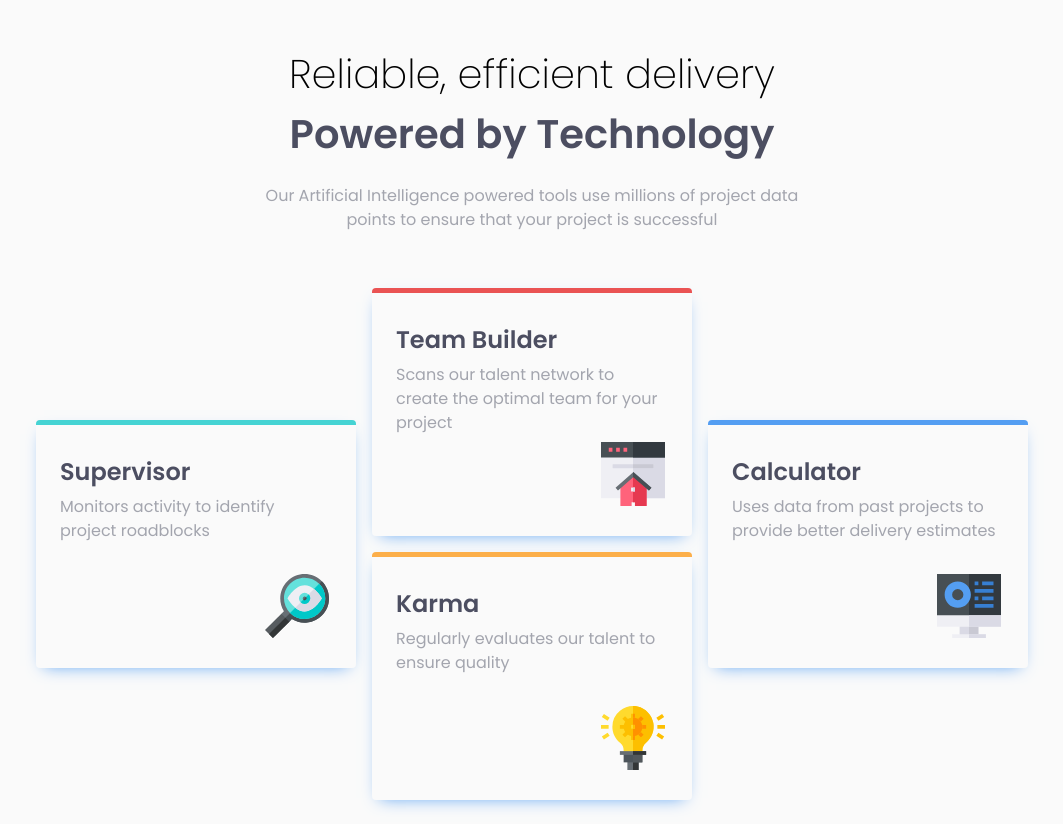
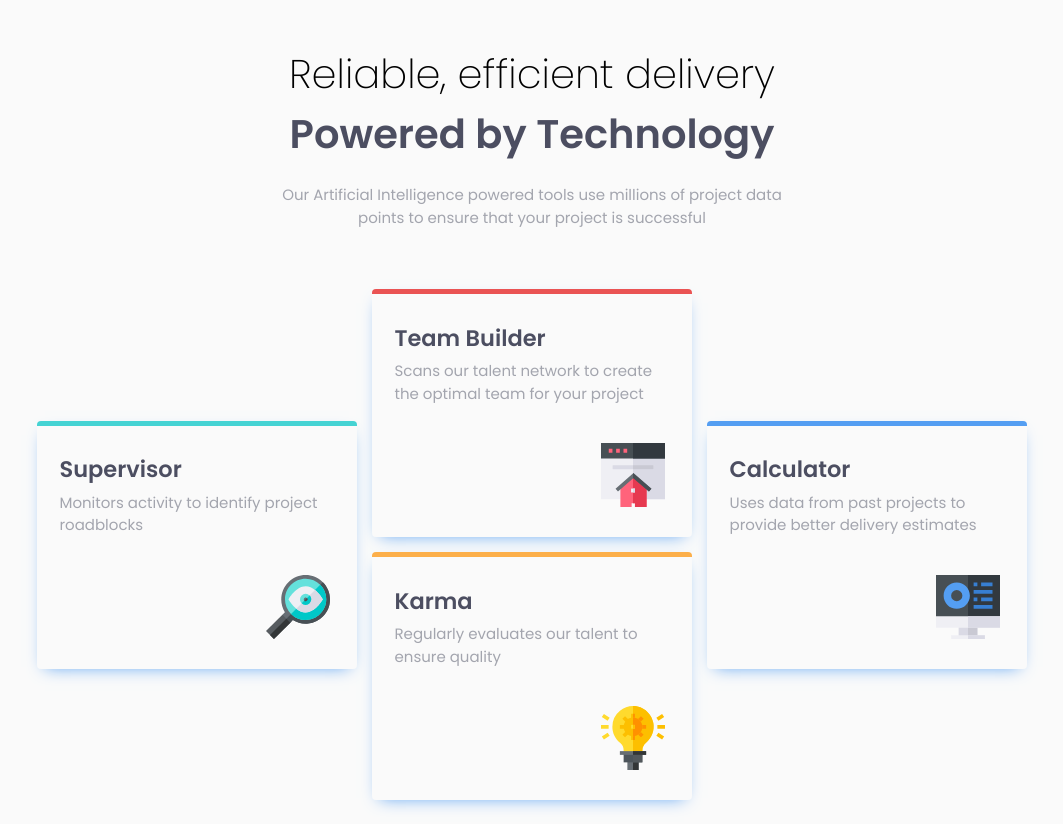
Before and after one commit to Bilel-mwihbi/Four-card-feature-section, a plain HTML site: page index.html in a window 1280 px wide. Shown: the whole page, without its empty margins (108-1171 px from the left). Drawn offline with Linux system fonts and the light colour scheme.

Commit message:
Major fixes and improvements

```diff
--- a/index.html
+++ b/index.html
@@ -11,33 +11,33 @@
   <title>Frontend Mentor | Four card feature section</title>
 </head>
 <body>
-  <header>
+  <!-- introduction part -->
+  <div class=introduction>
     <h1>Reliable, efficient delivery <span>Powered by Technology</span></h1>
     <p>Our Artificial Intelligence powered tools use millions of project data points to ensure that your project is successful</p>
-  </header>
+  </div>
   <main>
-    <section>
-      <article class="supervisor">
+    <!-- main component -->
+      <div class="component supervisor">
         <h2>Supervisor</h2>
         <p>Monitors activity to identify project roadblocks</p>
-        <img src="images/icon-supervisor.svg" alt="" aria-hidden=“true” role="img" />
-      </article>
-      <article class="teambuilder">
+        <img src="images/icon-supervisor.svg" alt="" aria-hidden=“true”  />
+      </div>
+      <div class="component teambuilder">
         <h2>Team Builder</h2>
         <p>Scans our talent network to create the optimal team for your project</p>
-        <img src="images/icon-team-builder.svg" alt="" aria-hidden=“true”  role="img" />
-      </article>
-      <article class="karma">
+        <img src="images/icon-team-builder.svg" alt="" aria-hidden=“true”   />
+      </div>
+      <div class="component karma">
         <h2>Karma</h2>
         <p>Regularly evaluates our talent to ensure quality</p>
-        <img src="images/icon-karma.svg" alt="" aria-hidden=“true” role="img" />
-      </article>
-      <article class="calculator">
+        <img src="images/icon-karma.svg" alt="" aria-hidden=“true”  />
+      </div>
+      <div class="component calculator">
         <h2>Calculator</h2>
         <p>Uses data from past projects to provide better delivery estimates</p>
-        <img src="images/icon-calculator.svg" alt="" aria-hidden=“true” role="img" />
-      </article>
-    </section>
+        <img src="images/icon-calculator.svg" alt="" aria-hidden=“true”  />
+      </div>
   </main>
 </body>
 </html>
--- a/style.css
+++ b/style.css
@@ -1,8 +1,18 @@
-*{
-    box-sizing: border-box;
-    margin: 0;
-    font-family: 'Poppins', sans-serif;
-}
+/*
+  ===================
+    Table of contents:
+      1- global style
+      2- layout
+      3- introduction
+      4- main component
+      5- media query
+  ====================
+
+
+    *****************
+    1- global style
+    *****************
+*/
 :root {
     --red-color:hsl(0, 78%, 62%);
     --cyan-color:hsl(180, 62%, 55%);
@@ -12,42 +22,70 @@
     --grayish-blue-color:hsl(229, 6%, 66%);
     --light-grey-color:hsl(0, 0%, 98%);
 }
+*, *::before, *::after {
+    box-sizing: border-box;
+}
+* {
+    margin: 0;
+}
+html, body {
+    min-height: 100vh;
+}
 body {
-    min-height: 100vh;
+    line-height: 1.5;
+    -webkit-font-smoothing: antialiased;
+}
+img {
+    display: block;
+    max-width: 100%;
+}
+/*
+  *****************
+  2- layout
+  *****************
+*/
+body {
     display: grid;
     place-content: center;
+    font-family: 'Poppins', sans-serif;
+    font-size:0.938rem;
+    gap: 3.5em;
     padding: 1.5rem;
     background-color: var(--light-grey-color);
 }
-header {
+main {
+    grid-template-columns: repeat(auto-fit, minmax(250px, 1fr));
+    display: grid;
+    justify-items: center;
+    gap: 1em;
+}
+/*
+  *****************
+  3- introduction
+  *****************
+*/
+.introduction {
     justify-self: center;
-    max-width: 550px;
+    max-width: 55ch;
     text-align: center;
-    margin-bottom: 3rem;
 }
-header h1 {
+.introduction > * {
+    margin-block: 0.5em;
+}
+.introduction h1 {
     font-size: clamp(1.6rem, calc(-0.260rem + 8.27vw), 2.5rem);
     font-weight: 200;
 }
-header > * {
-    margin: 0.5em auto;
-}
-h1 span {
-    color: var(--dark-blue-color);
+.introduction  span {
     font-weight: 600;
 }
-p {
-    color: var(--grayish-blue-color);
-}
-header,
-article {
-    line-height: 1.5;
-}
-section {
-    display: grid;
-    gap: 1em;
-}
-article {
+
+/*
+  *****************
+  4- main component
+  *****************
+*/
+.component {
     position: relative;
     max-width: 20rem;
     min-height: 15.5rem;
@@ -56,19 +94,25 @@ article {
     -moz-box-shadow: 0px 6px 16px -8px var( --blue-color);
     -webkit-box-shadow: 0px 6px 16px -8px var( --blue-color);
     box-shadow: 0px 6px 16px -8px var( --blue-color);
-
 }
-article > * {
+.component > * {
     margin: 5px auto;
 }
-article h2 {
-        color: var(--dark-blue-color);
-}
-img {
+.component img {
     position: absolute;
     right: 27px;
     bottom: 25px;
 }
+
+.introduction  span,
+.component h2{
+    color: var(--dark-blue-color);
+}
+.introduction  p,
+.component p {
+    color: var(--grayish-blue-color);
+}
+
 .supervisor {
     border-top: 5px solid var(--cyan-color);
 }
@@ -81,38 +125,17 @@ img {
 .calculator {
     border-top: 5px solid var(--blue-color);
 }
-@media only screen and (min-width: 25rem)  {
-    section {
-        justify-content: center;
-    }
-}
-@media only screen and (min-width: 37.5rem)  {
-   section {
-    grid-template-areas: "supervisor teambuilder" "karma calculator";
-    grid-template-columns: 1fr 1fr;
-   }
-    .supervisor{
-    grid-area: supervisor;
-    }
-    .teambuilder {
-    grid-area: teambuilder;
-    }
-    .karma {
-        grid-area: karma;
-    }
-    .calculator{
-        grid-area: calculator;
-    }
-
-}
+/*
+  *****************
+  5- media query
+  *****************
+*/
 @media only screen and (min-width: 56.25rem)  {
-    section {
+    main {
         grid-template-areas: " . teambuilder ."
                             "supervisor teambuilder calculator"
                             "supervisor karma calculator"
                             ". karma .";
-        grid-template-columns: repeat(3,1fr);
-
     }
     .supervisor{
         grid-area: supervisor;
```
